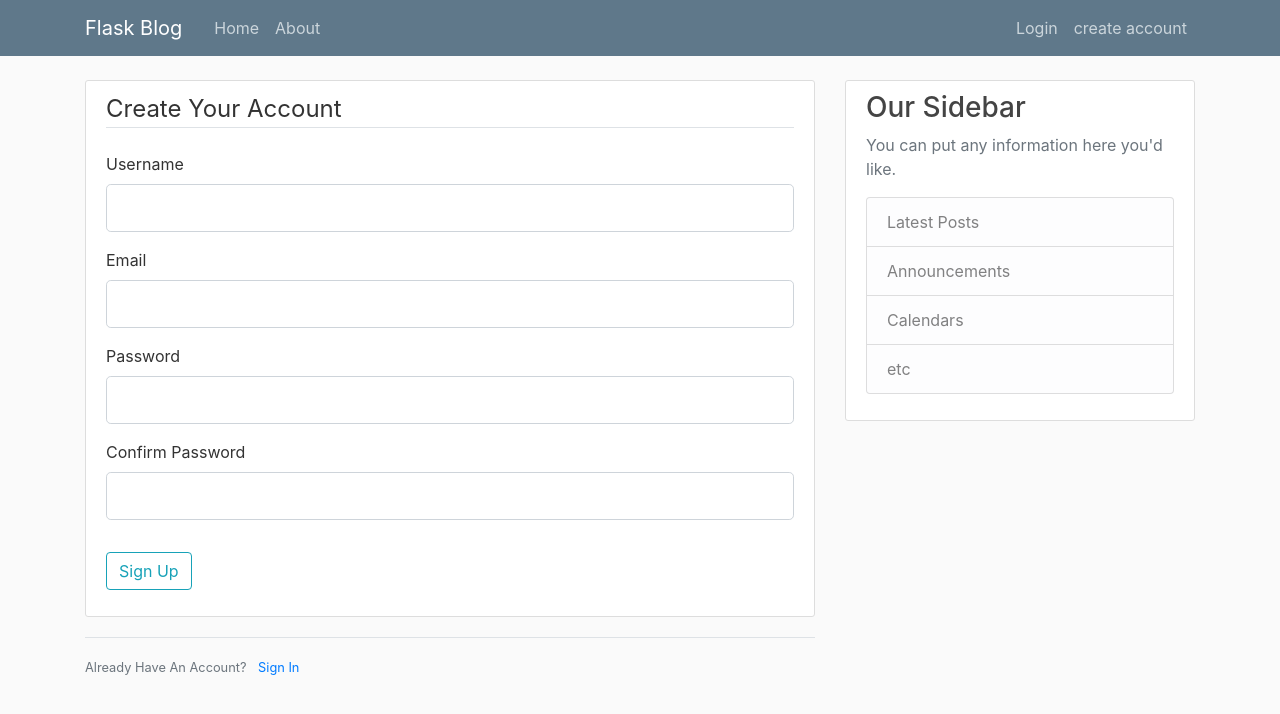
After one commit to PaxAmericana/todo_app, a Flask app: page /create_account in a window 1280 px wide. The commit adds this page. Shown: the top 714 px of the page. Run offline with Flask 2, Linux system fonts and the light colour scheme; some libraries are stand-ins or nearby versions.

Commit message:
blog lect3 corry shafer https://www.youtube.com/watch?v=UIJKdCIEXUQ&list=PL-osiE80TeTs4UjLw5MM6OjgkjFeUxCYH&index=3

```diff
--- a/app.py
+++ b/app.py
@@ -1,5 +1,4 @@
 from flask import Flask, render_template, request, redirect
-app = Flask(__name__)
 
 import sqlite3
 conn = sqlite3.connect('registrants.db')
@@ -7,7 +6,37 @@ db = conn.cursor()
 conn.row_factory = sqlite3.Row
 
 
-@app.route('/')
+from flask import Flask, render_template, url_for, flash, redirect
+from forms import RegistrationForm, LoginForm
+
+app = Flask(__name__)
+app.config['SECRET_KEY'] = '5791628bb0b13ce0c676dfde280ba245'
+
+posts = [
+    {
+        'author': 'Corey Schafer',
+        'title': 'Blog Post 1',
+        'content': 'First post content',
+        'date_posted': 'April 20, 2018'
+    },
+    {
+        'author': 'Jane Doe',
+        'title': 'Blog Post 2',
+        'content': 'Second post content',
+        'date_posted': 'April 21, 2018'
+    }
+]
+@app.route("/")
+@app.route("/home")
+def home():
+    return render_template('home.html', posts=posts)
+
+@app.route("/about")
+def about():
+    return render_template('about.html')
+
+
+@app.route('/tasks')
 def tasks():
     with sqlite3.connect('registrants.db') as conn:
         conn.row_factory = sqlite3.Row
@@ -16,6 +45,7 @@ def tasks():
         db.execute("SELECT * FROM registrants")
         todos = db.fetchall()
     return render_template('tasks.html', todos=todos)
+
 # GET requests allowed by default
 # allow POST requests, which will constain a FORM which contains info that you can choose to POST
 @app.route('/add_task', methods =["POST"])
@@ -30,6 +60,31 @@ def add_task():
             email = request.form.get('email')
             db.execute("INSERT INTO registrants (name, email) VALUES (?, ?)", [name, email])
             conn.commit()
-        return redirect('/')
+        return redirect(url_for('tasks'))
         # rather than past render_template(tasks.html many times, the tasks function will handle that for me, just tell it to go to that function
         #return render_template(tasks.html, todos=todos)
+
+
+@app.route("/create_account", methods=['GET', 'POST'])
+def create_account():
+    form = RegistrationForm()
+    if form.validate_on_submit():
+        flash(f'Account created for {form.username.data}!', 'success')
+        return redirect(url_for('home'))
+    return render_template('create_account.html', title='create_account', form=form)
+
+
+@app.route("/login", methods=['GET', 'POST'])
+def login():
+    form = LoginForm()
+    if form.validate_on_submit():
+        if form.email.data == 'admin@blog.com' and form.password.data == 'password':
+            flash('You have been logged in!', 'success')
+            return redirect(url_for('home'))
+        else:
+            flash('Login Unsuccessful. Please check username and password', 'danger')
+    return render_template('login.html', title='Login', form=form)
+
+
+if __name__ == '__main__':
+    app.run(debug=True)
--- /dev/null
+++ b/forms.py
@@ -0,0 +1,24 @@
+from flask_wtf import FlaskForm
+from wtforms import StringField, PasswordField, SubmitField, BooleanField
+from wtforms.validators import DataRequired, Length, Email, EqualTo
+
+# very cool, define your own form objects
+# validators save you a big head ache as well
+#  {{ form.username.label(class="form-control-label") }} is possible because we inherite from (flaskform)
+class RegistrationForm(FlaskForm):
+    username = StringField('Username',
+                           validators=[DataRequired(), Length(min=2, max=20)])
+    email = StringField('Email',
+                        validators=[DataRequired(), Email()])
+    password = PasswordField('Password', validators=[DataRequired()])
+    confirm_password = PasswordField('Confirm Password',
+                                     validators=[DataRequired(), EqualTo('password')])
+    submit = SubmitField('Sign Up')
+
+
+class LoginForm(FlaskForm):
+    email = StringField('Email',
+                        validators=[DataRequired(), Email()])
+    password = PasswordField('Password', validators=[DataRequired()])
+    remember = BooleanField('Remember Me')
+    submit = SubmitField('Login')
--- /dev/null
+++ b/static/main.css
@@ -0,0 +1,80 @@
+body {
+  background: #fafafa;
+  color: #333333;
+  margin-top: 5rem;
+}
+
+h1, h2, h3, h4, h5, h6 {
+  color: #444444;
+}
+
+.bg-steel {
+  background-color: #5f788a;
+}
+
+.site-header .navbar-nav .nav-link {
+  color: #cbd5db;
+}
+
+.site-header .navbar-nav .nav-link:hover {
+  color: #ffffff;
+}
+
+.site-header .navbar-nav .nav-link.active {
+  font-weight: 500;
+}
+
+.content-section {
+  background: #ffffff;
+  padding: 10px 20px;
+  border: 1px solid #dddddd;
+  border-radius: 3px;
+  margin-bottom: 20px;
+}
+
+.article-title {
+  color: #444444;
+}
+
+a.article-title:hover {
+  color: #428bca;
+  text-decoration: none;
+}
+
+.article-content {
+  white-space: pre-line;
+}
+
+.article-img {
+  height: 65px;
+  width: 65px;
+  margin-right: 16px;
+}
+
+.article-metadata {
+  padding-bottom: 1px;
+  margin-bottom: 4px;
+  border-bottom: 1px solid #e3e3e3
+}
+
+.article-metadata a:hover {
+  color: #333;
+  text-decoration: none;
+}
+
+.article-svg {
+  width: 25px;
+  height: 25px;
+  vertical-align: middle;
+}
+
+.account-img {
+  height: 125px;
+  width: 125px;
+  margin-right: 20px;
+  margin-bottom: 16px;
+}
+
+.account-heading {
+  font-size: 2.5rem;
+}
--- /dev/null
+++ b/templates/about.html
@@ -0,0 +1,5 @@
+{% extends "layout.html" %}
+
+{% block content %}
+    <h1> about page</h1>
+{% endblock %}
--- a/templates/add_task.html
+++ b/templates/add_task.html
@@ -1,6 +1,6 @@
 {% extends "layout.html" %}
 
-{% block body %}
+{% block content %}
     <!-- the action refers to the flask function that will be called  !-->
     <form action="/add_task" method="POST">
         <input id="box" name="task" type="text" placeholder="Task Name">
--- /dev/null
+++ b/templates/create_account.html
@@ -0,0 +1,72 @@
+{% extends "layout.html" %}
+{% block content %}
+    <div class="content-section">
+        <form method="POST" action="">
+            {{ form.hidden_tag() }}
+            <fieldset class="form-group">
+                <legend class="border-bottom mb-4">Create Your Account</legend>
+                <div class="form-group">
+                    {{ form.username.label(class="form-control-label") }}
+
+                    {% if form.username.errors %}
+                        {{ form.username(class="form-control form-control-lg is-invalid") }}
+                        <div class="invalid-feedback">
+                            {% for error in form.username.errors %}
+                                <span>{{ error }}</span>
+                            {% endfor %}
+                        </div>
+                    {% else %}
+                        {{ form.username(class="form-control form-control-lg") }}
+                    {% endif %}
+                </div>
+                <div class="form-group">
+                    {{ form.email.label(class="form-control-label") }}
+                    {% if form.email.errors %}
+                        {{ form.email(class="form-control form-control-lg is-invalid") }}
+                        <div class="invalid-feedback">
+                            {% for error in form.email.errors %}
+                                <span>{{ error }}</span>
+                            {% endfor %}
+                        </div>
+                    {% else %}
+                        {{ form.email(class="form-control form-control-lg") }}
+                    {% endif %}
+                </div>
+                <div class="form-group">
+                    {{ form.password.label(class="form-control-label") }}
+                    {% if form.password.errors %}
+                        {{ form.password(class="form-control form-control-lg is-invalid") }}
+                        <div class="invalid-feedback">
+                            {% for error in form.password.errors %}
+                                <span>{{ error }}</span>
+                            {% endfor %}
+                        </div>
+                    {% else %}
+                        {{ form.password(class="form-control form-control-lg") }}
+                    {% endif %}
+                </div>
+                <div class="form-group">
+                    {{ form.confirm_password.label(class="form-control-label") }}
+                    {% if form.confirm_password.errors %}
+                        {{ form.confirm_password(class="form-control form-control-lg is-invalid") }}
+                        <div class="invalid-feedback">
+                            {% for error in form.confirm_password.errors %}
+                                <span>{{ error }}</span>
+                            {% endfor %}
+                        </div>
+                    {% else %}
+                        {{ form.confirm_password(class="form-control form-control-lg") }}
+                    {% endif %}
+                </div>
+            </fieldset>
+            <div class="form-group">
+                {{ form.submit(class="btn btn-outline-info") }}
+            </div>
+        </form>
+    </div>
+    <div class="border-top pt-3">
+        <small class="text-muted">
+            Already Have An Account? <a class="ml-2" href="{{ url_for('login') }}">Sign In</a>
+        </small>
+    </div>
+{% endblock content %}
--- a/templates/layout.html
+++ b/templates/layout.html
@@ -1,11 +1,78 @@
 <!DOCTYPE html>
-<html lang="en">
+<html>
 <head>
-    <meta charset="UTF-8">
-    <title>Title</title>
+    <!-- Required meta tags -->
+    <meta charset="utf-8">
+    <meta name="viewport" content="width=device-width, initial-scale=1, shrink-to-fit=no">
+
+    <!-- Bootstrap CSS -->
+    <link rel="stylesheet" href="https://maxcdn.bootstrapcdn.com/bootstrap/4.0.0/css/bootstrap.min.css" integrity="sha384-Gn5384xqQ1aoWXA+058RXPxPg6fy4IWvTNh0E263XmFcJlSAwiGgFAW/dAiS6JXm" crossorigin="anonymous">
+
+    <link rel="stylesheet" type="text/css" href="{{ url_for('static', filename='main.css') }}">
+
+    {% if title %}
+        <title>Flask Blog - {{ title }}</title>
+    {% else %}
+        <title>Flask Blog</title>
+    {% endif %}
 </head>
 <body>
-{% block body %}
-{% endblock %}
+    <header class="site-header">
+      <nav class="navbar navbar-expand-md navbar-dark bg-steel fixed-top">
+        <div class="container">
+          <a class="navbar-brand mr-4" href="/">Flask Blog</a>
+          <button class="navbar-toggler" type="button" data-toggle="collapse" data-target="#navbarToggle" aria-controls="navbarToggle" aria-expanded="false" aria-label="Toggle navigation">
+            <span class="navbar-toggler-icon"></span>
+          </button>
+          <div class="collapse navbar-collapse" id="navbarToggle">
+            <div class="navbar-nav mr-auto">
+              <a class="nav-item nav-link" href="{{ url_for('home') }}">Home</a>
+              <a class="nav-item nav-link" href="{{ url_for('about') }}">About</a>
+            </div>
+            <!-- Navbar Right Side -->
+            <div class="navbar-nav">
+              <a class="nav-item nav-link" href="{{ url_for('login') }}">Login</a>
+              <a class="nav-item nav-link" href="{{ url_for('create_account') }}">create account</a>
+            </div>
+          </div>
+        </div>
+      </nav>
+    </header>
+    <main role="main" class="container">
+      <div class="row">
+        <div class="col-md-8">
+          {% with messages = get_flashed_messages(with_categories=true) %}
+            {% if messages %}
+              {% for category, message in messages %}
+                <div class="alert alert-{{ category }}">
+                  {{ message }}
+                </div>
+              {% endfor %}
+            {% endif %}
+          {% endwith %}
+          {% block content %}{% endblock %}
+        </div>
+        <div class="col-md-4">
+          <div class="content-section">
+            <h3>Our Sidebar</h3>
+            <p class='text-muted'>You can put any information here you'd like.
+              <ul class="list-group">
+                <li class="list-group-item list-group-item-light">Latest Posts</li>
+                <li class="list-group-item list-group-item-light">Announcements</li>
+                <li class="list-group-item list-group-item-light">Calendars</li>
+                <li class="list-group-item list-group-item-light">etc</li>
+              </ul>
+            </p>
+          </div>
+        </div>
+      </div>
+    </main>
+
+
+    <!-- straight out of the boot strap starter template: https://getbootstrap.com/docs/4.3/getting-started/introduction/   -->
+    <!-- jQuery first, then Popper.js, then Bootstrap JS -->
+    <script src="https://code.jquery.com/jquery-3.2.1.slim.min.js" integrity="sha384-KJ3o2DKtIkvYIK3UENzmM7KCkRr/rE9/Qpg6aAZGJwFDMVNA/GpGFF93hXpG5KkN" crossorigin="anonymous"></script>
+    <script src="https://cdnjs.cloudflare.com/ajax/libs/popper.js/1.12.9/umd/popper.min.js" integrity="sha384-ApNbgh9B+Y1QKtv3Rn7W3mgPxhU9K/ScQsAP7hUibX39j7fakFPskvXusvfa0b4Q" crossorigin="anonymous"></script>
+    <script src="https://maxcdn.bootstrapcdn.com/bootstrap/4.0.0/js/bootstrap.min.js" integrity="sha384-JZR6Spejh4U02d8jOt6vLEHfe/JQGiRRSQQxSfFWpi1MquVdAyjUar5+76PVCmYl" crossorigin="anonymous"></script>
 </body>
 </html>
```
Also changed, not shown: templates/home.html (added, +19 -0 lines), templates/login.html (added, +47 -0 lines), templates/tasks.html (+9 -2 lines), registrants.db.
